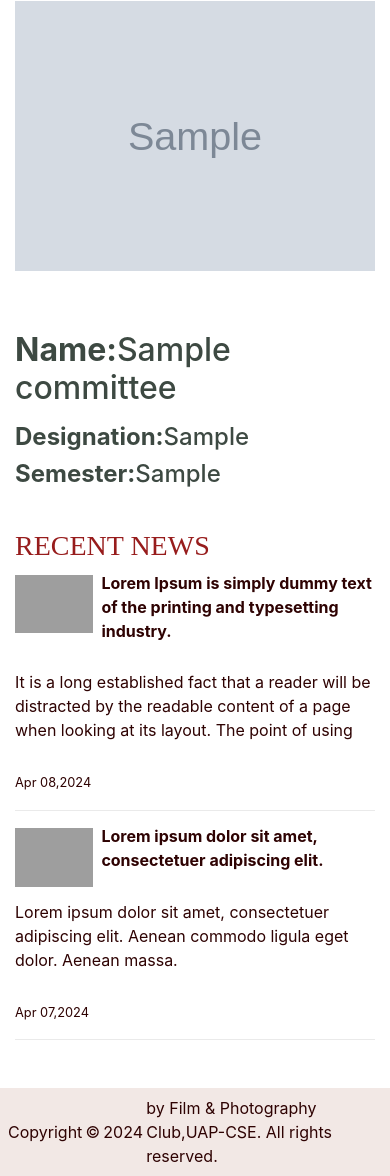
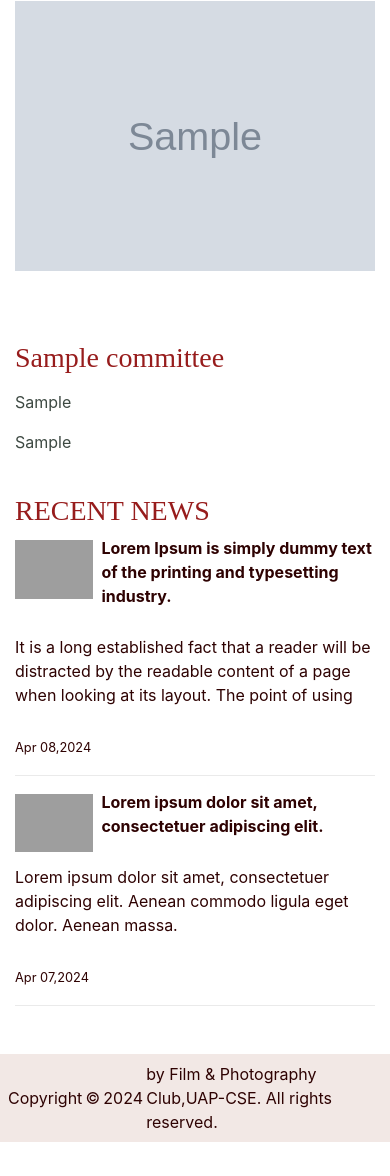
Before and after one commit to ripa01/fpc, a Django app: page /committee/ in a window 390 px wide. Shown: the part 205-1381 px from the top of the page. After the commit the page ends 1347 px from the top, so only its background shows below. Run offline with Django 4.2, Linux system fonts and the light colour scheme; data comes from the database, SQL or seed files in the repository; tables that the repository leaves empty hold one stand-in row (values such as "Sample post"); grey boxes marked "Sample" are stand-in pictures; some libraries are stand-ins or nearby versions; grey boxes are pictures that could not be loaded.

Commit message:
added notice_update url in notice html and change col size in commmittee html

```diff
--- a/templates/committee/committee.html
+++ b/templates/committee/committee.html
@@ -17,7 +17,7 @@
                 <h3 class="title-text-uper"> ALL COMMITTEE MEMBER </h3>
                 {% for n in member %}
                 <article class="row" style="margin-bottom: 20px;">
-                    <div class="col-sm-4">
+                    <div class="col-sm-3">
                         <div class="post-image hover-box-container hb-effect-fade post-title">
 
                                 <img src="{{ n.member_image.url }}">
@@ -26,16 +26,16 @@
 
                         </div>
                     </div>
-                    <div class="col-sm-8">
+                    <div class="col-sm-9" style="margin-top: 10px;">
                         <div class="post-title">
 
-                                <h2><b>Name:</b>{{ n.name }} </h2>
+                                <h3>{{ n.name }} </h3>
 
 
                         <div class="post-excerpt">
                             <p></p>
-                            <h4><b>Designation:</b>{{ n.designation }}</h4>
-                            <h4><b>Semester:</b>{{ n.semester }}</h4>
+                            <p>{{ n.designation }}</p>
+                            <p>{{ n.semester }}</p>
 
                             <p></p>
 
@@ -48,7 +48,7 @@
 
                             </div>
 
-                            {% endif %}
+                             {% endif %}
                         </div>
                     </div> </div>
                 </article>
--- a/templates/notice/notice.html
+++ b/templates/notice/notice.html
@@ -48,7 +48,7 @@
 
                             <div class="buttons1">
 
-                                <button class="btn1"><a href="#">Update</a></button>
+                                <button class="btn1"><a href="{% url 'notice_update' n.id %}">Update</a></button>
 
                                 <button class="btn1"><a href="#">Delete</a></button>
 
```
